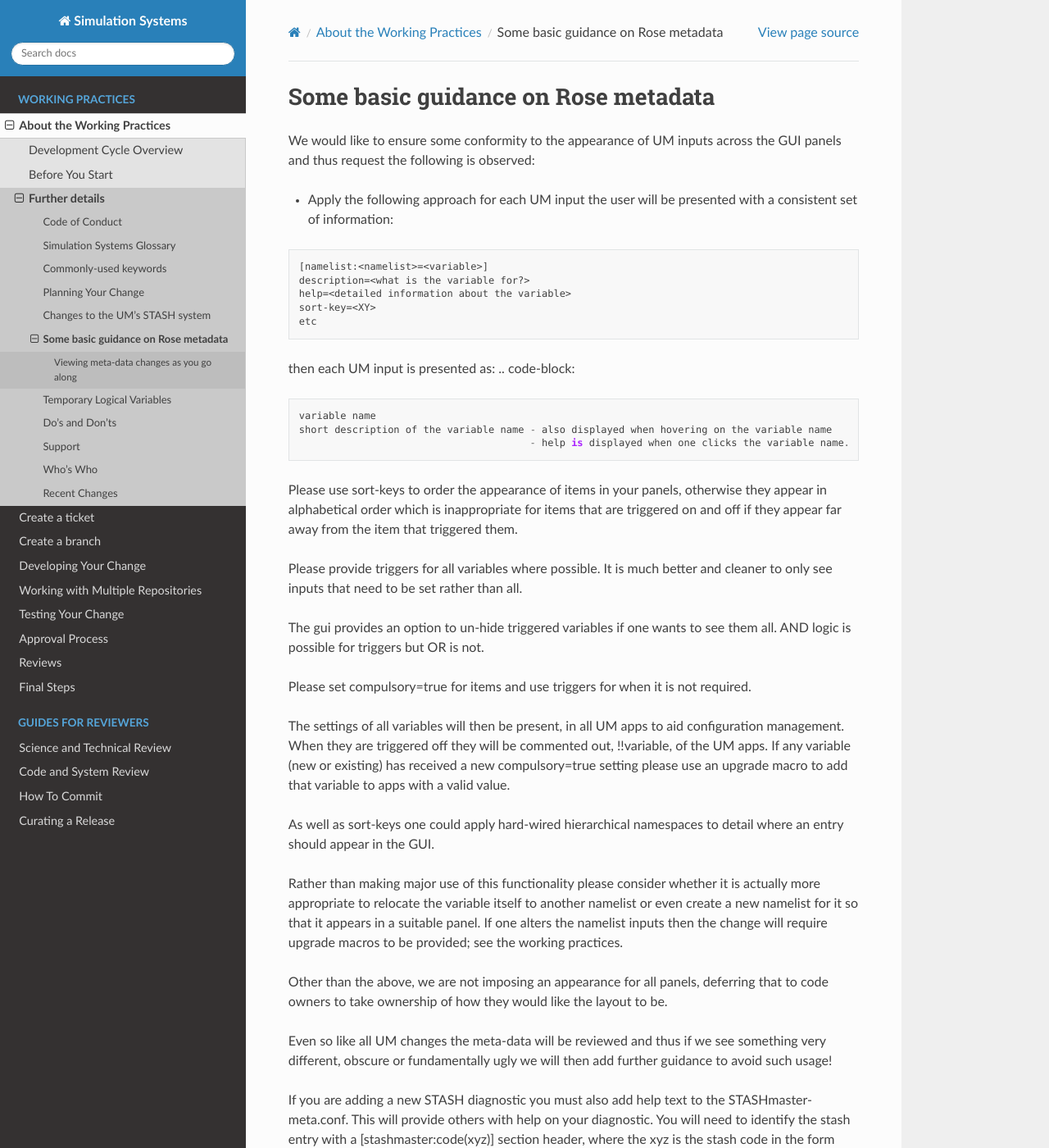
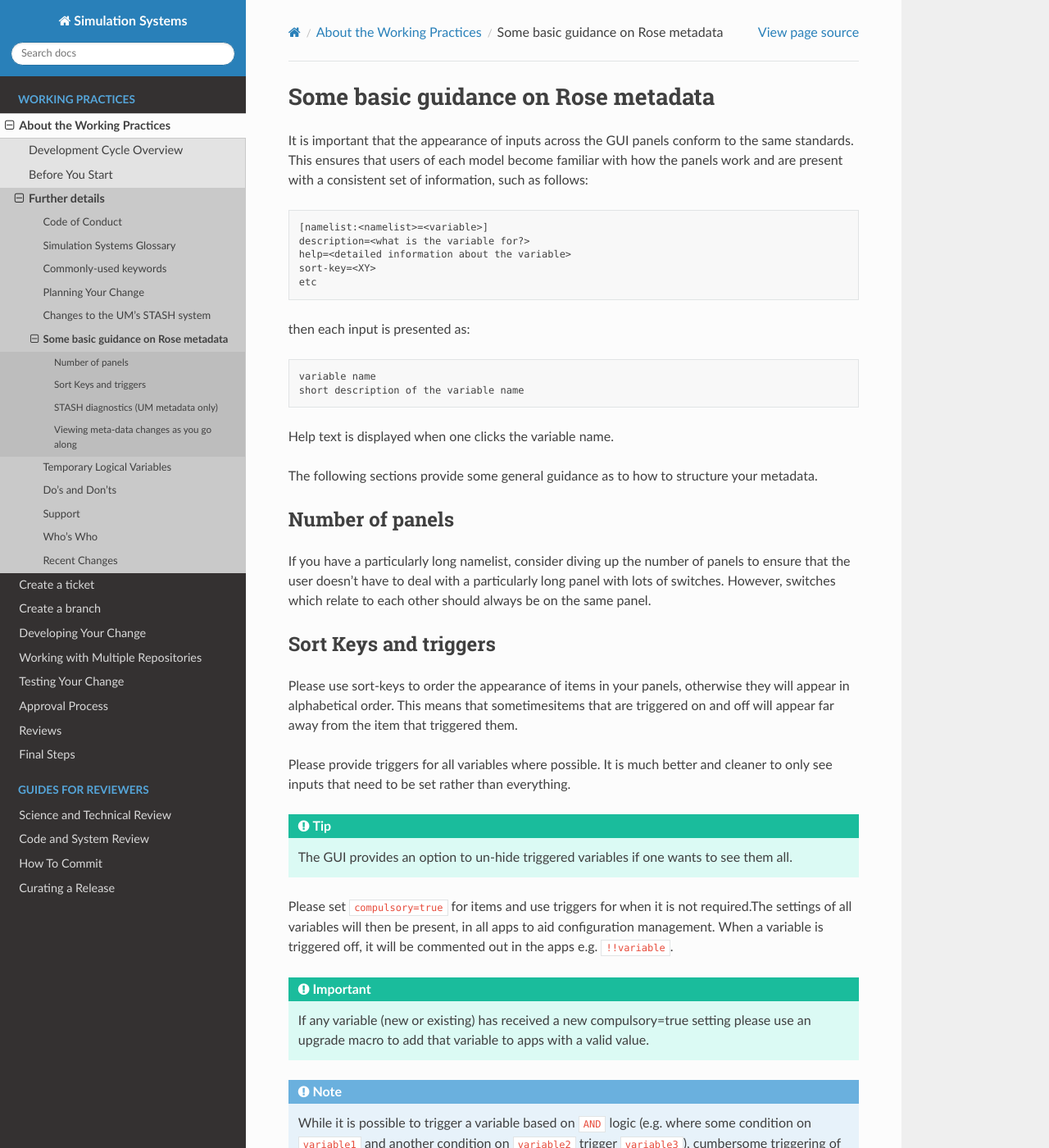
Before and after one commit to MetOffice/simulation-systems, a Sphinx documentation site: the page built from source/WorkingPractices/metadata_guidance.rst, in a window 1280 px wide and 1400 px high. Shown: the whole window at 82% size. Built offline with Sphinx 7.4.7 and the Read the Docs theme 2.0.0, drawn with Linux system fonts in a browser that asks for light colours; some of the changed text lies outside the part shown.

Commit message:
Addresses first set of review comments

```diff
--- a/source/WorkingPractices/metadata_guidance.rst
+++ b/source/WorkingPractices/metadata_guidance.rst
@@ -1,11 +1,14 @@
 .. _metadata_guidance:
+
+..
+  This section will need some thought and revisiting after CA2 is completed.
 
 Some basic guidance on Rose metadata
 ====================================
 
-We would like to ensure some conformity to the appearance of UM inputs across the GUI panels and thus request the following is observed:
-
-* Apply the following approach for each UM input the user will be presented with a consistent set of information:
+It is important that the appearance of inputs across the GUI panels conform to the same standards.
+This ensures that users of each model become familiar with how the panels work and are present
+with a consistent set of information, such as follows:
 
 .. code-block::
 
@@ -15,36 +18,71 @@ We would like to ensure some conformity to the appearance of UM inputs across th
     sort-key=<XY>
     etc
 
-then each UM input is presented as:
+then each input is presented as:
+
 .. code-block::
 
     variable name
-    short description of the variable name - also displayed when hovering on the variable name
-                                           - help is displayed when one clicks the variable name.
+    short description of the variable name
 
-Please use sort-keys to order the appearance of items in your panels, otherwise they appear in alphabetical order which is
-inappropriate for items that are triggered on and off if they appear far away from the item that triggered them.
+Help text is displayed when one clicks the variable name.
+
+..
+ We need to check if this is all still the case with cylc 8.
+
+The following sections provide some general guidance as to how to structure your metadata.
+
+..
+  This is largely based on how the UM does everything, so should be revisited after the CA2
+  activity is finished. The following sections have been
+
+Number of panels
+----------------
+If you have a particularly long namelist, consider diving up the number of panels to ensure
+that the user doesn't have to deal with a particularly long panel with lots of switches.
+However, switches which relate to each other should always be on the same panel.
 
 
-Please provide triggers for all variables where possible. It is much better and cleaner to only see inputs that need to be set rather than all.
+Sort Keys and triggers
+----------------------
+Please use sort-keys to order the appearance of items in your panels, otherwise they will appear
+in alphabetical order. This means that sometimesitems that are triggered on and off will appear
+far away from the item that triggered them.
 
-The gui provides an option to un-hide triggered variables if one wants to see them all. AND logic is possible for triggers but OR is not.
+Please provide triggers for all variables where possible. It is much better and cleaner to only
+see inputs that need to be set rather than everything.
 
-Please set compulsory=true for items and use triggers for when it is not required.
+.. tip::
+  The GUI provides an option to un-hide triggered variables if one wants to see them all.
 
-The settings of all variables will then be present, in all UM apps to aid configuration management. When they are triggered off they will be commented out, !!variable, of the UM apps. If any variable (new or existing) has received a new compulsory=true setting please use an upgrade macro to add that variable to apps with a valid value.
+Please set ``compulsory=true`` for items and use triggers for when it is not required.The settings
+of all variables will then be present, in all apps to aid configuration management. When a variable
+is triggered off, it will be commented out in the apps e.g. ``!!variable``.
 
-As well as sort-keys one could apply hard-wired hierarchical namespaces to detail where an entry should appear in the GUI.
+..
+  I think from memory that JULES doesn't do the compulsory=true, which is something for CA2 to look at.
 
-Rather than making major use of this functionality please consider whether it is actually more appropriate to relocate the variable itself to another namelist or even create a new namelist for it so that it appears in a suitable panel. If one alters the namelist inputs then the change will require upgrade macros to be provided; see the working practices.
+.. important::
+  If any variable (new or existing) has received a new compulsory=true setting please use an upgrade macro to
+  add that variable to apps with a valid value.
 
-Other than the above, we are not imposing an appearance for all panels, deferring that to code owners to take ownership of how they would like the layout to be.
+.. note::
+  While it is possible to trigger a variable based on ``AND`` logic (e.g. where some condition on ``variable1``
+  and another condition on ``variable2`` trigger ``variable3``), cumbersome triggering of this nature is best
+  avoided.
 
-Even so like all UM changes the meta-data will be reviewed and thus if we see something very different, obscure or fundamentally ugly we will then add further guidance to avoid such usage!
+  It is not possible to trigger a variable based on ``OR`` logic.
 
-If you are adding a new STASH diagnostic you must also add help text to the STASHmaster-meta.conf. This will provide others with help on your diagnostic. You will need to identify the stash entry with a [stashmaster:code(xyz)] section header, where the xyz is the stash code in the form section number * 1000 + item number.
+STASH diagnostics (UM metadata only)
+------------------------------------
 
-Include a full name, any units and explanatory text. You should also add a description field that matches the full name of the diagnostic. For example:
+If you are adding a new UM STASH diagnostic you must also add help text to the STASHmaster-meta.conf.
+This will provide others with help on your diagnostic. You will need to identify the stash entry with
+a ``[stashmaster:code(xyz)]`` section header, where the xyz is the stash code in the form
+``section number * 1000 + item number``.
+
+Include a full name, any units and explanatory text. You should also add a description field that matches
+the full name of the diagnostic. For example:
 
 .. code-block::
 
@@ -58,6 +96,8 @@ Include a full name, any units and explanatory text. You should also add a descr
         =The sum of this deposition flux over all model gridboxes gives the total
         =number of moles of NO2 removed by this process per second in the
         =whole model.
+
+This assists the model user in being able to find useful help text on their diagnostic.
 
 Viewing meta-data changes as you go along
 -----------------------------------------
```
Also changed, not shown: source/WorkingPractices/common_keywords.rst (+18 -1 lines), source/WorkingPractices/developing_change.rst (+23 -10 lines), source/WorkingPractices/planning_your_change.rst (+4 -5 lines).
